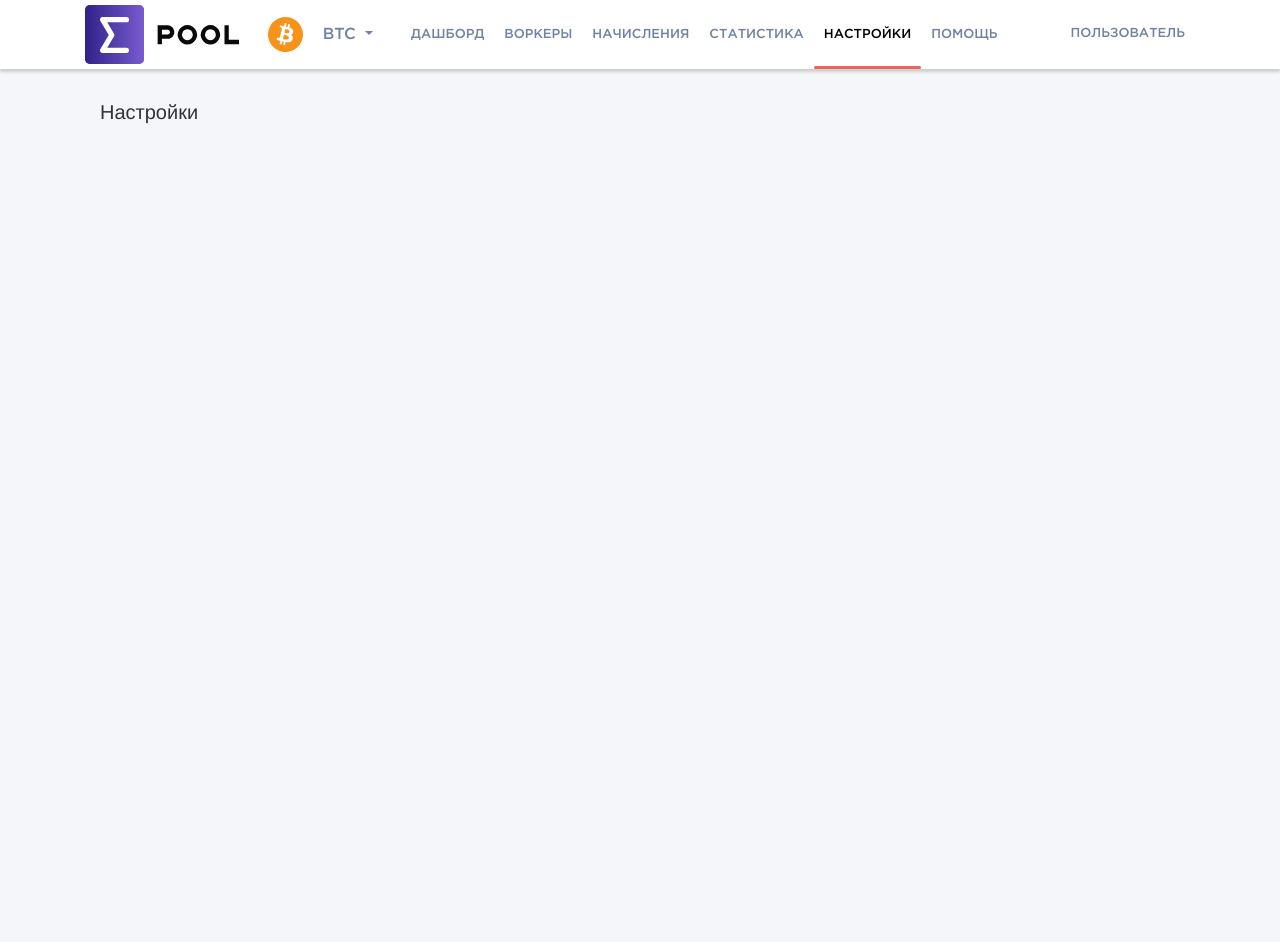
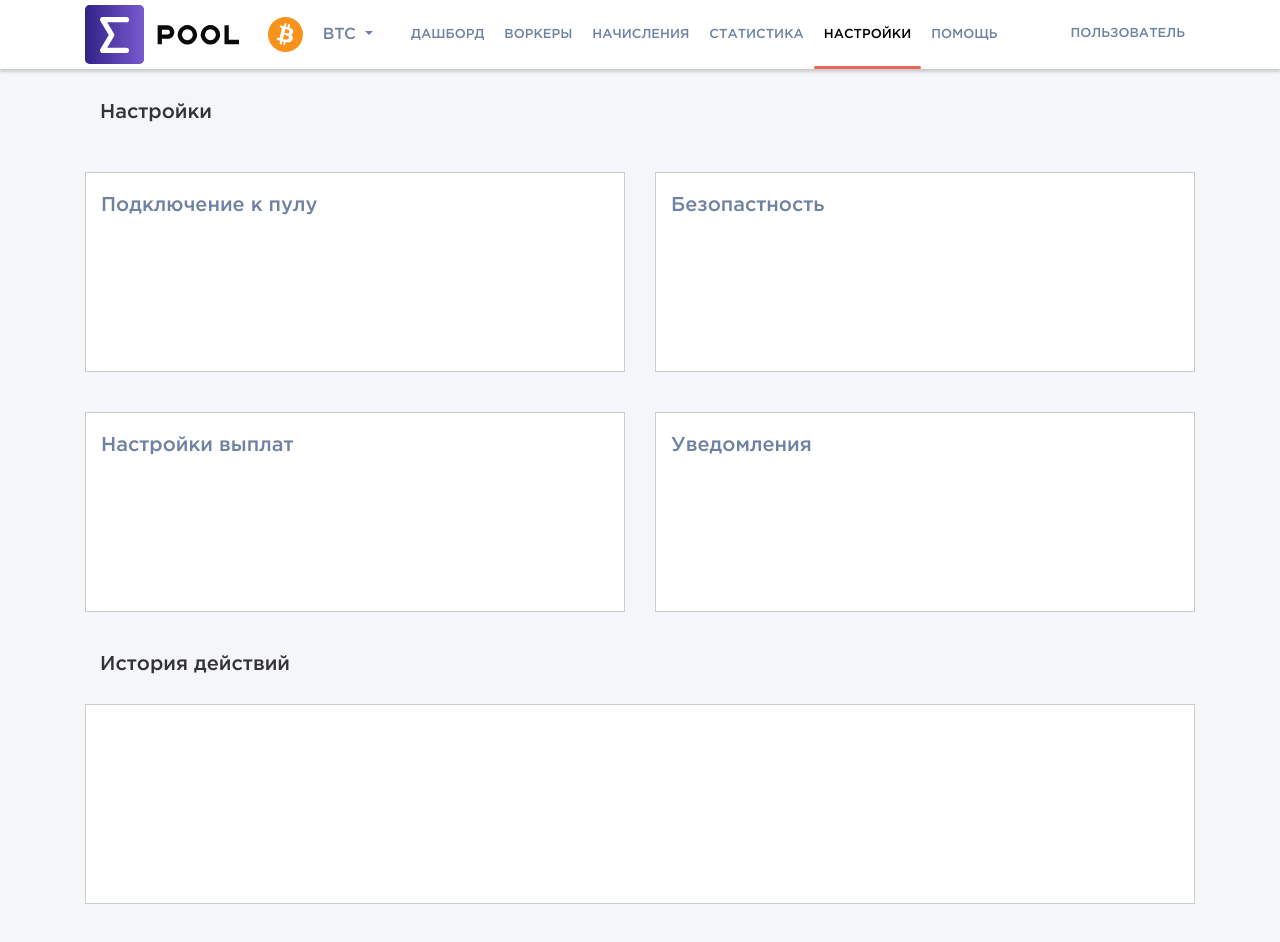
Before and after one commit to ivanoid768/project_3, a Nuxt app: page /settings in a window 1280 px wide. Before the commit the page ends 800 px from the top, so only its background shows below. Built offline with nearby package versions, Linux system fonts and the light colour scheme.

Commit message:
settings plates

```diff
--- a/package.json
+++ b/package.json
@@ -21,7 +21,8 @@
     "node-sass": "^4.9.3",
     "nuxt": "^2.0.0",
     "vue-chartjs": "^3.4.0",
-    "vuetify": "^1.2.0"
+    "vuetify": "^1.2.0",
+    "vuex": "^3.0.1"
   },
   "devDependencies": {
     "nodemon": "^1.11.0",
--- a/pages/dashboard.vue
+++ b/pages/dashboard.vue
@@ -192,15 +192,16 @@
 
   export default {
   components: {   Navigation, Table_data, Table_graphic_bar, Table_graphic_line  },
-  data: {
+  data: function(){
+  return {
       name: "Dashboard",
       data: null,
-
-    },
+    }
+  },
     methods:{
       getDataFromApi: function(){
-
-        axios.get('https://btc.sigmapool.com/api/v1/stats?key=6523bff0c04a55a9db2e8c1ffd332c38', {headers: { 'crossDomain': true }})
+        var apiKey="6523bff0c04a55a9db2e8c1ffd332c38";
+        axios.get(`https://btc.sigmapool.com/api/v1/stats?key=${apiKey}`)
         .then(function (response) {
           console.log("datat", response);
         })
@@ -211,11 +212,17 @@
       }
     },
     created: function () {
+      if(typeof window ==="object"){
         console.log('Dashboard отрисован, загружаю данные: ')
-        if(typeof window ==="object"){
         this.getDataFromApi();
-        }
-    }
+      }
+    },mounted () {
+    this.$nextTick(() => {
+      this.$nuxt.$loading.start()
+
+      setTimeout(() => this.$nuxt.$loading.finish(), 500)
+    })
+  }
   }
 </script>
 
--- a/pages/settings.vue
+++ b/pages/settings.vue
@@ -1,13 +1,90 @@
 <template>
+  <div class="wrapper_main container">
+    <Navigation></Navigation>
+    <div class="page">
+      <div id="block-statistics" class="block">
+        <div class="block-title">
+          <div class="container-fluid">
+            <div class="row">
+              <div class="col-md-6">
+                <div class="block-title-slot">
+                  <h3 class="block-statistics-title">Настройки</h3>
+                </div>
+              </div>
+              <div class="col-md-6">
+                <div class="block-title-slot">
 
-  <div class="wrapper_main container">
-  <Navigation></Navigation>
-    <div class="container">
-      <h1>
-       Настройки
-      </h1>
+                </div>
+              </div>
+            </div>
+          </div>
+
+        </div>
+      </div>
+      <div class="block">
+        <div class="row">
+          <div class="col-md-6">
+            <div class="plate">
+              <div class="plate_title"><h3>Подключение к пулу</h3></div>
+            </div>
+          </div>
+          <div class="col-md-6">
+            <div class="plate">
+              <div class="plate_title"><h3>Безопастность</h3></div>
+            </div>
+          </div>
+        </div>
+      </div>
+      <!------------>
+      <div class="block">
+        <div class="row">
+          <div class="col-md-6">
+            <div class="plate">
+              <div class="plate_title"><h3>Настройки выплат</h3></div>
+            </div>
+          </div>
+          <div class="col-md-6">
+            <div class="plate">
+              <div class="plate_title"><h3>Уведомления  </h3></div>
+            </div>
+          </div>
+        </div>
+      </div>
+      <div id="block-statistics" class="block">
+        <div class="block-title">
+          <div class="container-fluid">
+            <div class="row">
+              <div class="col-md-6">
+                <div class="block-title-slot">
+                  <h3 class="block-statistics-title">История действий</h3>
+                </div>
+              </div>
+              <div class="col-md-6">
+                <div class="block-title-slot">
+
+                </div>
+              </div>
+            </div>
+          </div>
+        </div>
+        <div class="row">
+          <div class="col-md-12">
+          <div class="plate">
+            <div class="plate_title"></div>
+          </div>
+           <div class="plate_body">
+
+           </div>
+          </div>
+        </div>
+      </div>
+
+      <!---END PAGE-->
     </div>
+    <!--END WRAPPER-->
   </div>
+
+
 </template>
 
 <script>
```
